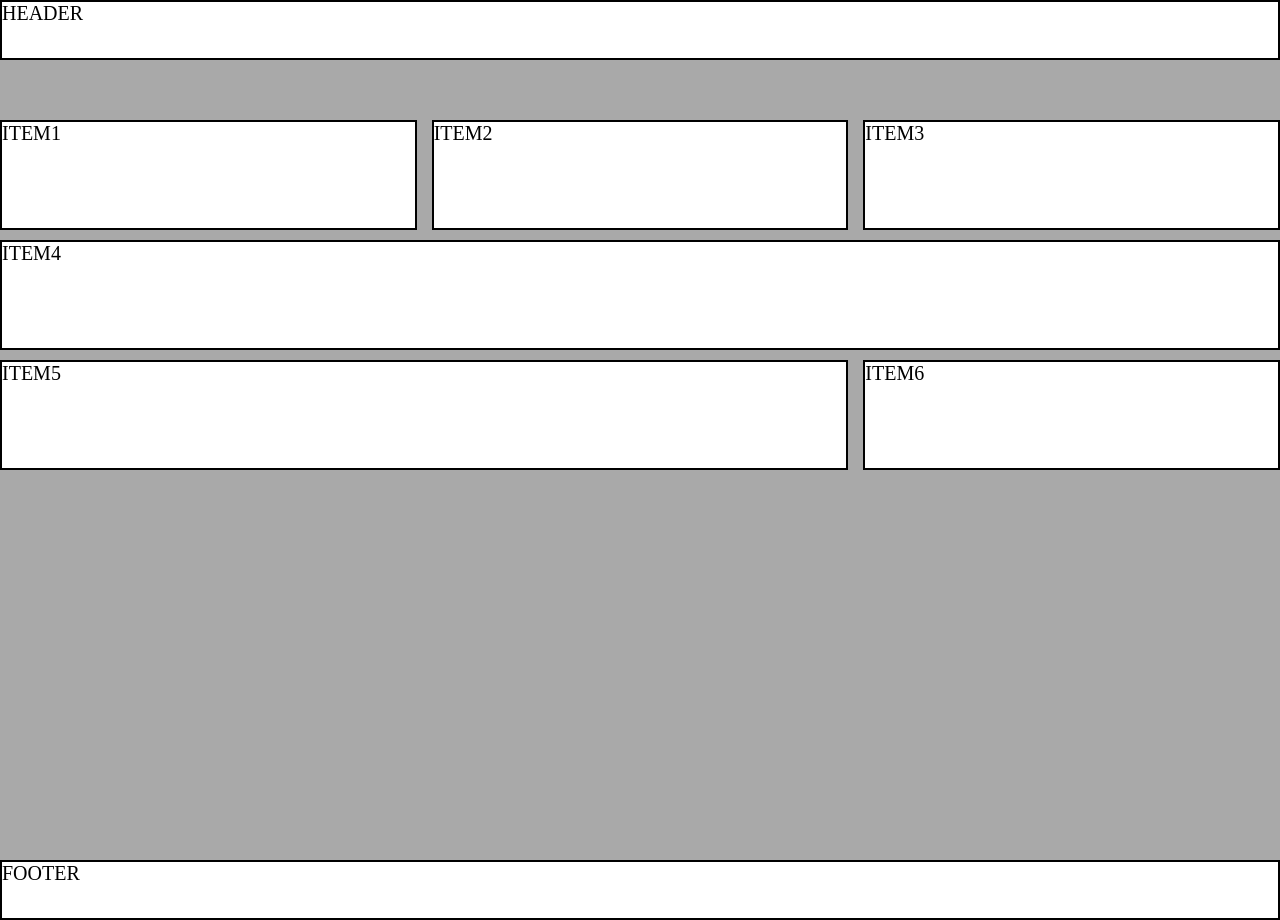
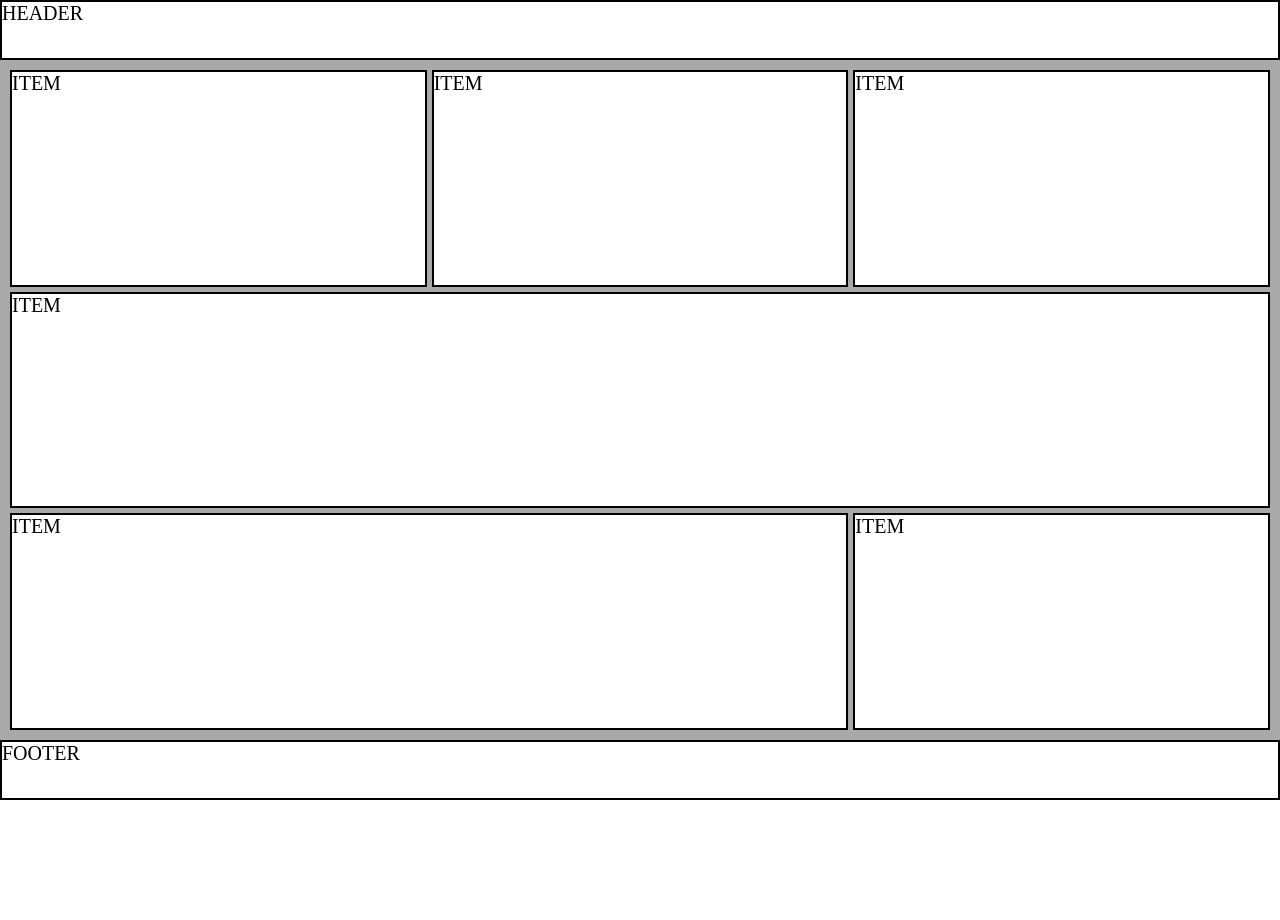
Before and after one commit to mrfelipesensei/grid, a plain HTML site: page ex2/index.html in a window 1280 px wide. After the commit the page ends 800 px from the top, so only its background shows below. Drawn offline with Linux system fonts and the light colour scheme.

Commit message:
ex2 - resolução

```diff
--- a/ex2/index.html
+++ b/ex2/index.html
@@ -9,27 +9,30 @@
     <title>Ex2</title>
 </head>
 <body>
-    <header class="header">HEADER</header>
     <div class="conteiner">
+        <header class="header"><p>HEADER</p></header>
+        <section class="main-content">
             <div class="item item1">
-            <p>ITEM1</p>
+                <p>ITEM</p>
             </div>
             <div class="item item2">
-            <p>ITEM2</p>
+                <p>ITEM</p>
             </div>
             <div class="item item3">
-            <p>ITEM3</p>
+                <p>ITEM</p>
             </div>
             <div class="item item4">
-            <p>ITEM4</p>
+                <p>ITEM</p>
             </div>
             <div class="item item5">
-            <p>ITEM5</p>
+                <p>ITEM</p>
             </div>
             <div class="item item6">
-            <p>ITEM6</p>
+                <p>ITEM</p>
             </div>
+        </section>
+        <footer class="footer"><p>FOOTER</p></footer>
     </div>
-    <footer class="footer">FOOTER</footer>
+
 </body>
 </html>
--- a/ex2/style.css
+++ b/ex2/style.css
@@ -2,42 +2,38 @@
     margin: 0;
     padding: 0;
     box-sizing: border-box;
-}
-
-.header{
-    height: 60px;
-    display: flex;
-    flex-direction: row;
-    background-color: white;
-    border: 2px solid black;
     font-size: 20px;
-    grid-area: header;
 }
 
 .conteiner{
     background-color: darkgray;
     min-height: 100vh;
+    display: flex;
+    flex-direction: column;
+}
+
+.header{
+    background-color: white;
+    border: 2px solid black;
+    width: 100%;
+    height: 60px;
+}
+.main-content{
+    flex: 1 0 auto;
+    padding: 10px;
     display: grid;
     grid-template-columns: repeat(3,1fr);
-    grid-auto-rows: minmax(auto,50px);
-    gap: 10px 15px;
+    gap: 5px;
     grid-template-areas:
-    "header header header"
-    "item1 item2 item3"
     "item1 item2 item3"
     "item4 item4 item4"
-    "item4 item4 item4"
-    "item5 item5 item6"
-    "item5 item5 item6"
-    "footer footer footer";
+    "item5 item5 item6";
 }
 
 .item{
     border: 2px solid black;
     background-color: white;
-    font-size: 20px;
-    display: flex;
-
+    display: grid;
 }
 
 .item1{
@@ -60,11 +56,8 @@
 }
 
 .footer{
-    height: 60px;
-    display: flex;
-    flex-direction: row;
     background-color: white;
     border: 2px solid black;
-    font-size: 20px;
-    grid-area: header;
+    width: 100%;
+    height: 60px;
 }
```
Lines whose indentation alone changed are shown as unchanged.
